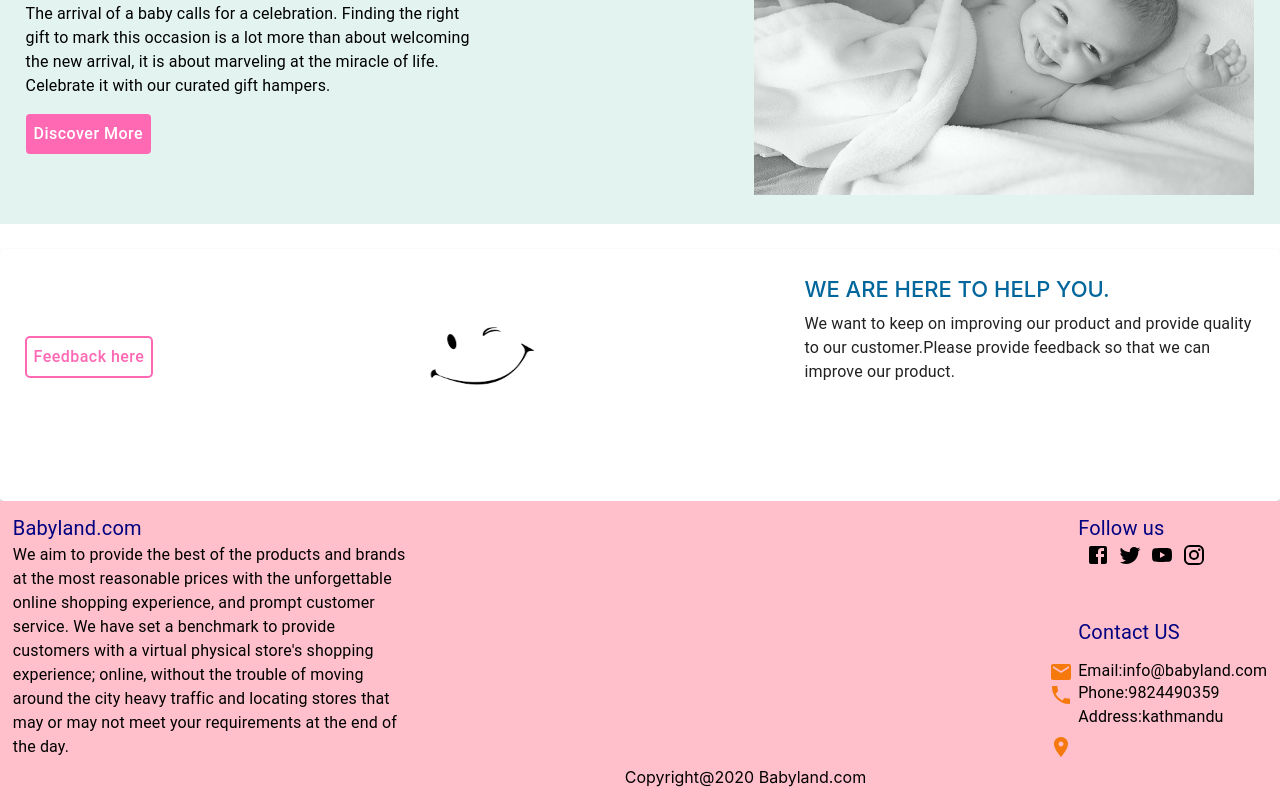
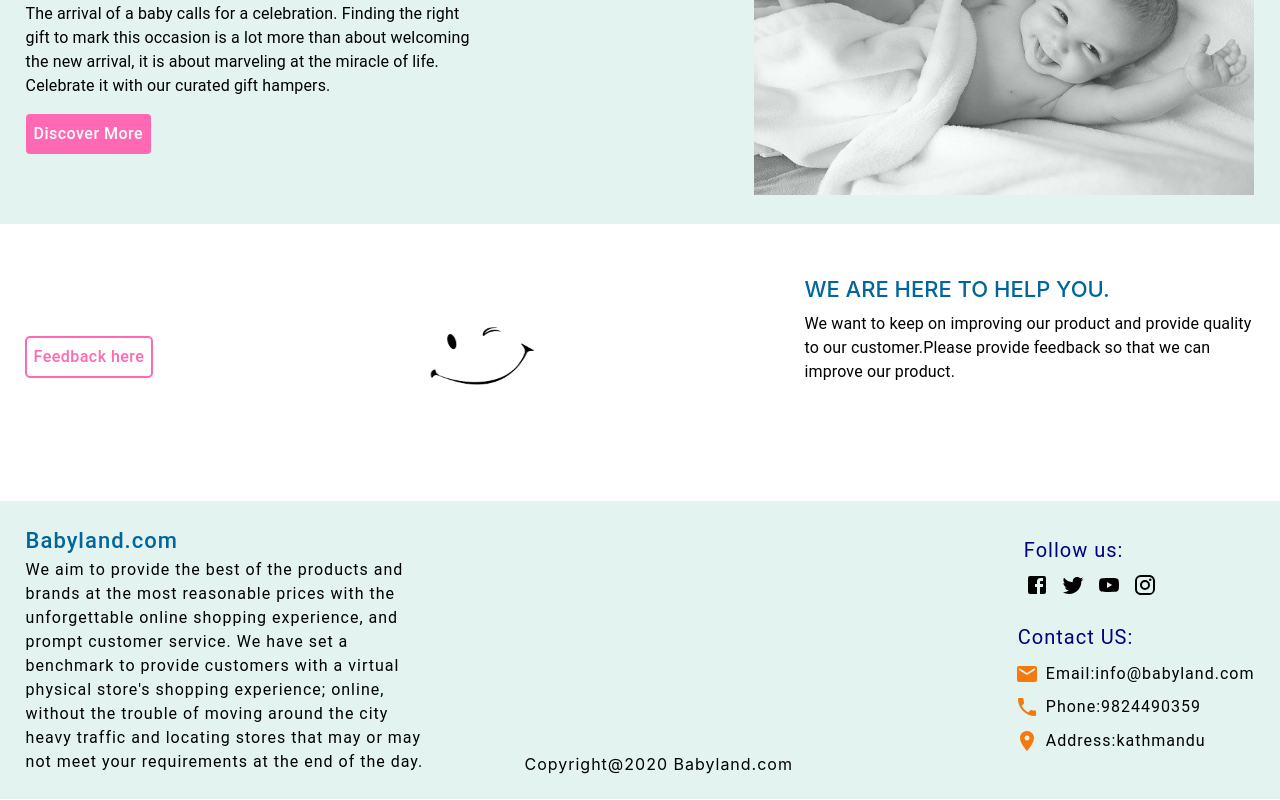
Before and after one commit to SushilSubedi/babyland, a React (Create React App) app: page / in a window 1280 px wide. Shown: the part 2294-3094 px from the top of the page. Built offline with nearby package versions, Linux system fonts and the light colour scheme.

Commit message:
footer design resolved

```diff
--- a/src/components/Connect/Connect.js
+++ b/src/components/Connect/Connect.js
@@ -25,7 +25,7 @@ const Connect = (props) => {
   const classes = useStyles();
 
   return (
-    <Box component={Paper} elavation={0} className={classes.connect}>
+    <Box className={classes.connect}>
       <div className={classes.feedback}>
         <Button onClick={handleOpen} className={classes.button}>
           Feedback here
--- a/src/components/Footer/footer.js
+++ b/src/components/Footer/footer.js
@@ -15,37 +15,38 @@ const Footer = () =>{
     return(
 
         <Box className={classes.Footer}>
+
             <div className={classes.blog} >
-              <Typography  className={classes.bloghead}>Babyland.com</Typography>
+              <Typography variant="h5"  className={classes.bloghead}>Babyland.com</Typography>
               <Typography className={classes.blogtext}>We aim to provide the best of the products and brands at the most reasonable prices with the unforgettable online shopping experience, and prompt customer service. We have set a benchmark to provide customers with a virtual physical store's shopping experience; online, without the trouble of moving around the city  heavy traffic and locating stores that may or may not meet your requirements at the end of the day. </Typography>
             </div>
+
             <div className={classes.copyright}>
               Copyright@2020 Babyland.com
             </div>
+
             <div className={classes.contact}>
-              <div  >
-                <Typography  className={classes.followus}>Follow us</Typography>
+              <div style={{width:'200px',alignSelf:'center'}} >
+                <Typography variant="h5"  className={classes.followus}>Follow us:</Typography>
                 <FacebookIcon  className={classes.Icon}/>
                 <TwitterIcon className={classes.Icon}/>
                 <YouTubeIcon className={classes.Icon}/>
                 <InstagramIcon className={classes.Icon}/>
+              </div>
 
-              </div>
               <div className={classes.contactus }>
-                  <Typography className={classes.contactustext}>Contact US</Typography>
-                <div className={classes.icons}>
+                  <Typography className={classes.contactustext}>Contact US:</Typography>
                   <div className={classes.text}>
-                    <EmailIcon color='secondary' className={classes.emailicon}/>
-                    <Typography >Email:info@babyland.com</Typography>
+                    <EmailIcon color='secondary'/>
+                    <Typography className={classes.detail}>Email:info@babyland.com</Typography>
                   </div>
                   <div  className={classes.text}>
-                    <PhoneIcon   color='secondary' className={classes.phoneicon}/>
-                    <Typography style={{bottom:'30px', position:'relative'}}>Phone:9824490359</Typography>
+                    <PhoneIcon color='secondary'/>
+                    <Typography className={classes.detail}>Phone:9824490359</Typography>
                   </div>
                   <div  className={classes.text}>
-                    <LocationOnIcon  color='secondary' className={classes.addressicon}/>
-                    <Typography style={{position:'relative',bottom:'58px'}}> Address:kathmandu</Typography>
-                </div>
+                    <LocationOnIcon  color='secondary'/>
+                    <Typography className={classes.detail}>Address:kathmandu</Typography>
                 </div>
               </div>
             </div>
@@ -57,18 +58,28 @@ const Footer = () =>{
  const useStyles = makeStyles(theme =>
     createStyles({
         Footer: {
-            padding:'1%',
-            backgroundColor:'pink',
+            background:'#E2F3F0',
+            padding:'2%',
             display:'flex',
             justifyContent:'space-between',
          },
          copyright:{
            alignSelf:'flex-end',
            color:'black',
+           width:'100%',
+           textAlign:'center',
+           letterSpacing:'1px',
+           marginLeft:'-10%'
          },
          Icon:{
-           marginLeft:'8px',
+           marginLeft:'4%',
+           padding:'1%',
            color:'secondary',
+           cursor:'pointer'
+         },
+         detail: {
+          letterSpacing:'1px',
+          marginLeft:'7px'
          },
          connectus:{
            alignSelf:'flex-end',
@@ -76,44 +87,42 @@ const Footer = () =>{
            color:'blue',
          },
          followus:{
-           color:'#000080',
-           fontSize:'20px',
+          color:'#000080',
+          fontSize:'20px',
+          paddingLeft:'9px',
+          letterSpacing:'1px',
+          paddingBottom:'7px'
 
          },
          contactustext:{
            color:'#000080',
            fontSize:'20px',
-           position:'relative',
-           top:'16px',
+           margin:'1% 3px',
+           letterSpacing:'1px'
          },
          text:{
            color:'black',
-           fontSize:'15px',
+           display:'flex',
+           margin:'inherit'
          },
          bloghead:{
-           color:'#000080',
-           fontSize:'20px',
+           color:'#00669b',
+            letterSpacing:'1px',
+           fontSize:'22px',
+           fontWeight: '500',
+           paddingBottom:'2px'
          },
          blogtext:{
            color:'black',
            width:'400px',
+           letterSpacing:'1px'
          },
          contactus:{
-           marginTop:'30px',
-
+           margin:'4% 0',
+           padding:'3% 0 0 0'
          },
-         emailicon:{
-           position:'relative ',
-           top:'29px',
-           right:'29px',
-         },
-         phoneicon:{
-           position:'relative',
-           right:'29px',
-         },
-         addressicon:{
-           position:'relative',
-           right:'29px',
+         contact: {
+           alignSelf:'center'
          }
 
     }));
```
